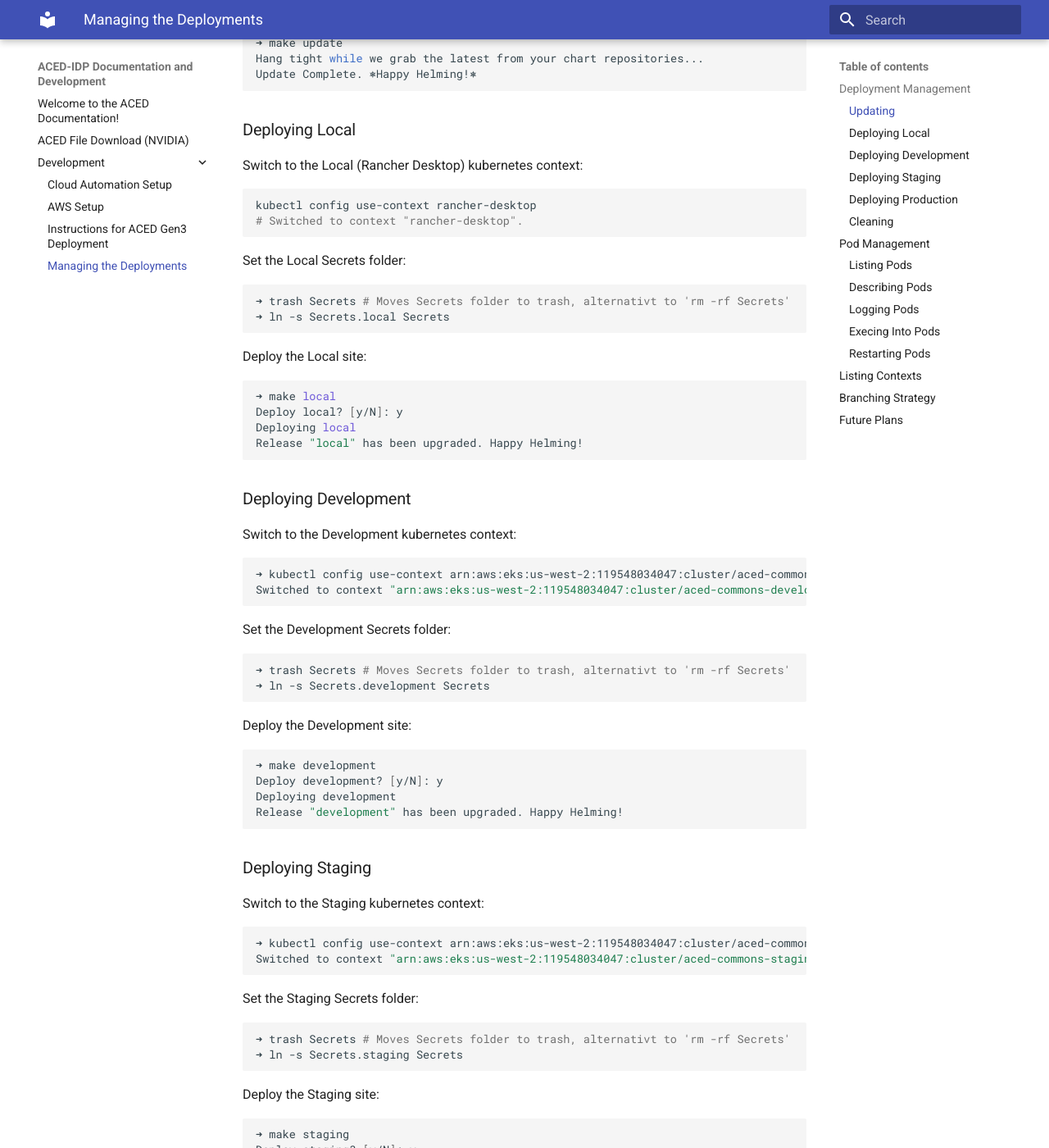
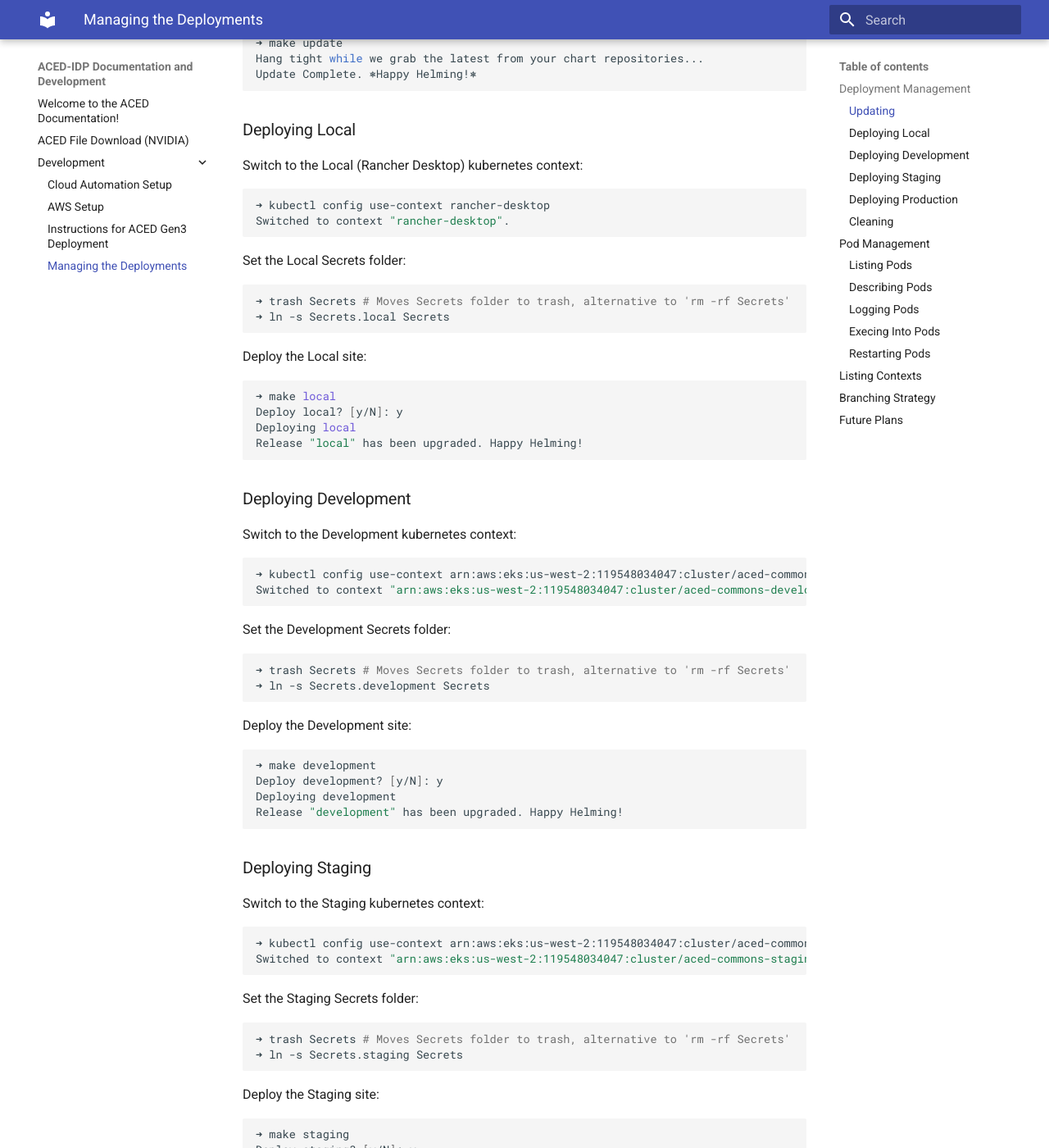
Before and after one commit to ACED-IDP/aced-idp.github.io, an MkDocs documentation site: the page built from docs/development/4-deployment-management.md, in a window 1280 px wide and 1400 px high, scrolled down 585 px. Shown: the whole window at 82% size. Built offline with MkDocs 1.6.1 and Material for MkDocs 9.7.7, drawn with Linux system fonts in a browser that asks for light colours; some of the changed text lies outside the part shown.

Commit message:
Typo fixes

````diff
--- a/docs/development/4-deployment-management.md
+++ b/docs/development/4-deployment-management.md
@@ -32,14 +32,14 @@ Update Complete. ⎈Happy Helming!⎈
 Switch to the Local (Rancher Desktop) kubernetes context:
 
 ```sh
-kubectl config use-context rancher-desktop
-# Switched to context "rancher-desktop".
+➜ kubectl config use-context rancher-desktop
+Switched to context "rancher-desktop".
 ```
 
 Set the Local Secrets folder:
 
 ```sh
-➜ trash Secrets # Moves Secrets folder to trash, alternativt to 'rm -rf Secrets'
+➜ trash Secrets # Moves Secrets folder to trash, alternative to 'rm -rf Secrets'
 ➜ ln -s Secrets.local Secrets
 ```
 
@@ -64,7 +64,7 @@ Switched to context "arn:aws:eks:us-west-2:119548034047:cluster/aced-commons-dev
 Set the Development Secrets folder:
 
 ```sh
-➜ trash Secrets # Moves Secrets folder to trash, alternativt to 'rm -rf Secrets'
+➜ trash Secrets # Moves Secrets folder to trash, alternative to 'rm -rf Secrets'
 ➜ ln -s Secrets.development Secrets
 ```
 
@@ -89,7 +89,7 @@ Switched to context "arn:aws:eks:us-west-2:119548034047:cluster/aced-commons-sta
 Set the Staging Secrets folder:
 
 ```sh
-➜ trash Secrets # Moves Secrets folder to trash, alternativt to 'rm -rf Secrets'
+➜ trash Secrets # Moves Secrets folder to trash, alternative to 'rm -rf Secrets'
 ➜ ln -s Secrets.staging Secrets
 ```
 
@@ -114,7 +114,7 @@ Switched to context "arn:aws:eks:us-west-2:119548034047:cluster/aced-commons-pro
 Set the Production Secrets folder:
 
 ```sh
-➜ trash Secrets # Moves Secrets folder to trash, alternativt to 'rm -rf Secrets'
+➜ trash Secrets # Moves Secrets folder to trash, alternative to 'rm -rf Secrets'
 ➜ ln -s Secrets.production Secrets
 ```
 
````
